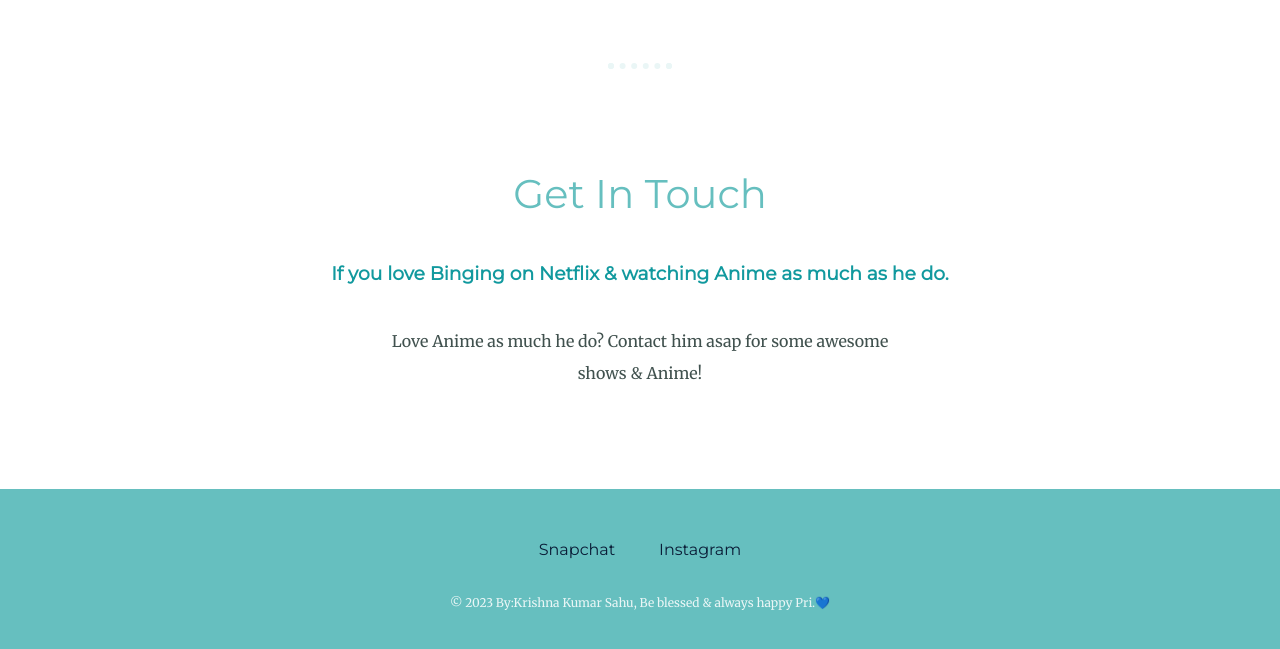
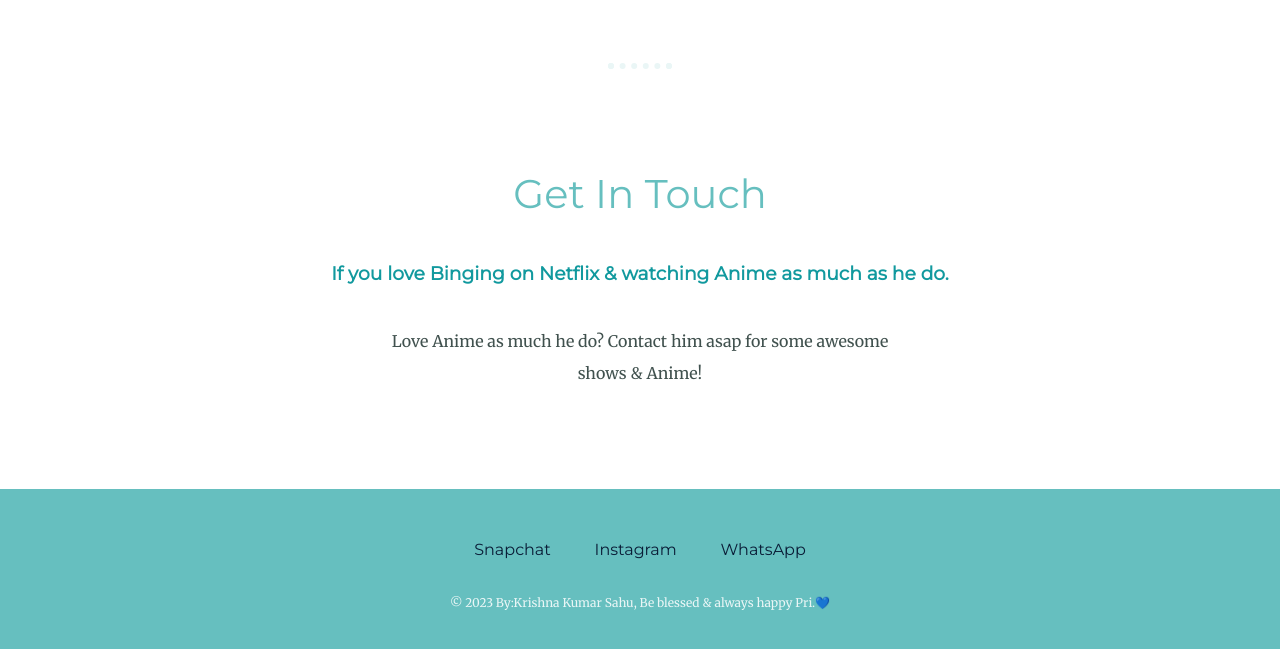
Before and after one commit to krishnasahu2380/Priyanshu, a plain HTML site: page index.html in a window 1280 px wide. Shown: the part 3876-4525 px from the top of the page. Drawn offline with Linux system fonts and the light colour scheme.

Commit message:
Update index.html

```diff
--- a/index.html
+++ b/index.html
@@ -50,6 +50,7 @@
   <div class="bottom-container">
     <a class="footer-link" href="https://www.snapchat.com/add/priyanshu.r23?share_id=SB6W8O1s72A&locale=en-US">Snapchat</a>
     <a class="footer-link" href="https://www.instagram.com/priyanshu.r23/">Instagram</a>
+    <a class="footer-link" href="wa.me/+919717799482">WhatsApp</a>
     <p class="copyright">© 2023 By:Krishna Kumar Sahu, Be blessed & always happy Pri.💙</p>
   </div>
 </body>
```
